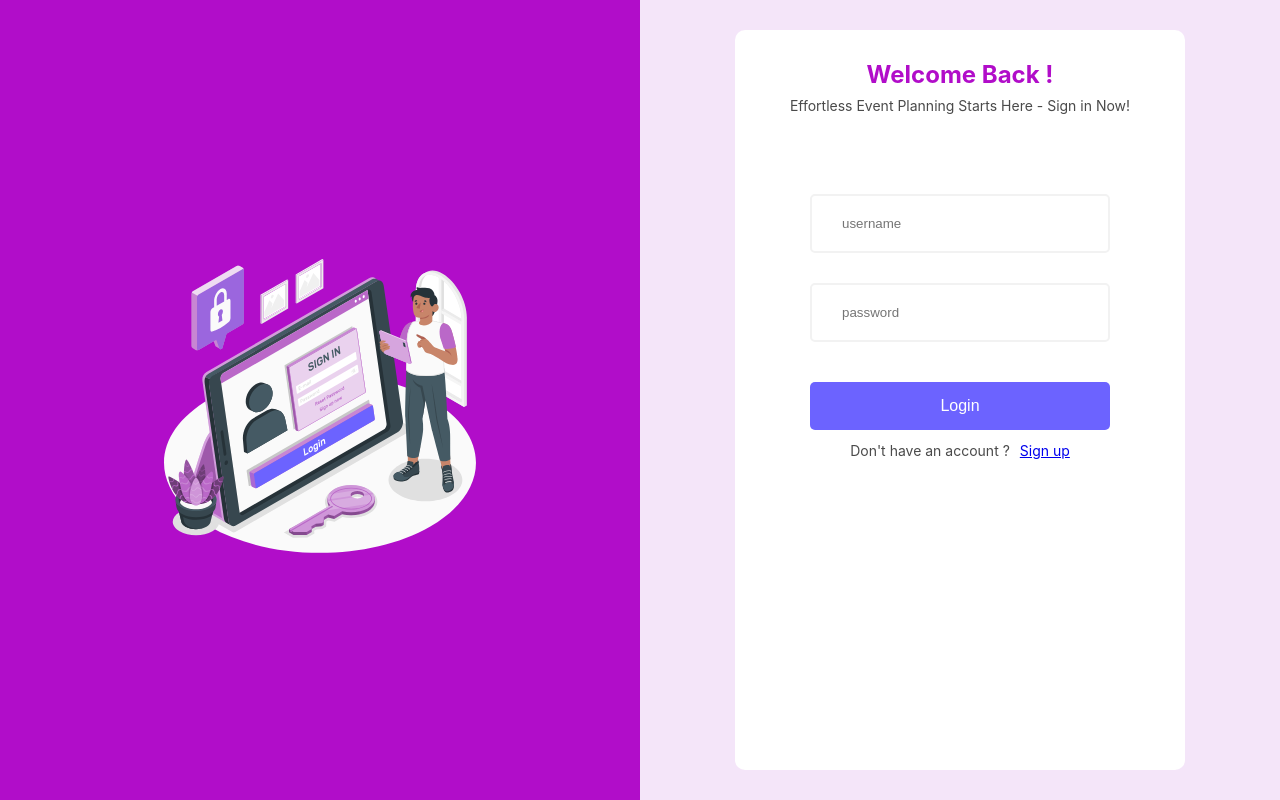
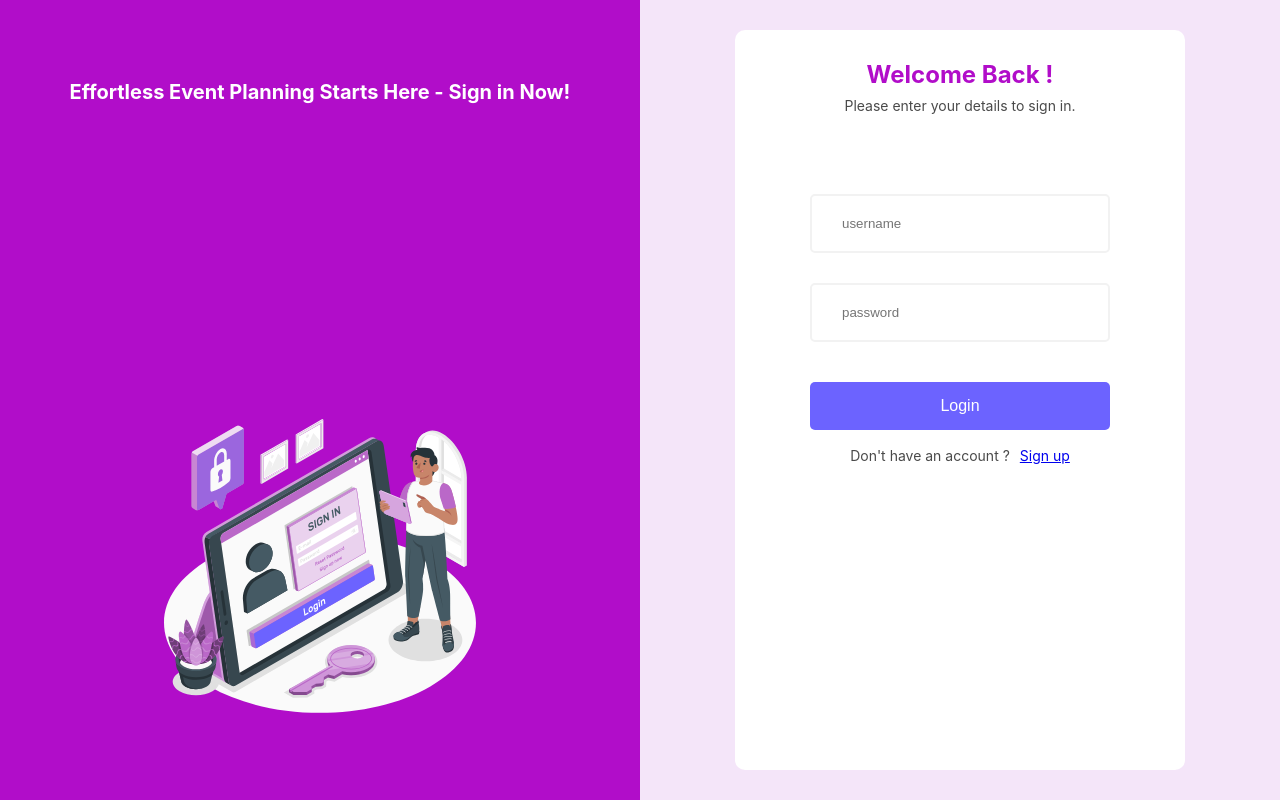
Before and after one commit to Akshay-Jayan3/eventApp-client, a React (Create React App) app: page /login in a window 1280 px wide. Built offline with nearby package versions, Linux system fonts and the light colour scheme.

Commit message:
add change in login tag line

```diff
--- a/src/Pages/Auth/Login/index.js
+++ b/src/Pages/Auth/Login/index.js
@@ -36,7 +36,7 @@ const Login = () => {
   };
   return (
     <div className="login">
-      <div className="left_container"><img src={image} alt="login_image"/></div>
+      <div className="left_container"> <h3>Effortless Event Planning Starts Here - Sign in Now!</h3><img src={image} alt="login_image"/></div>
       <div className="right_container"><LoginCard credentials={credentials} handleLogin={handleLogin} handleInputChange={handleInputChange}/></div>
 
 
--- a/src/components/login/index.js
+++ b/src/components/login/index.js
@@ -4,11 +4,12 @@ import styles from "./styles.module.scss";
 const LoginCard = ({ credentials, handleLogin, handleInputChange }) => {
   return (
     <div className={styles.container}>
+      <div className={styles.wrapper}>
         <div className={styles.welcome}>
           <h2>Welcome Back !</h2>
-        <p>Effortless Event Planning Starts Here - Sign in Now!</p>
+          <p>Please enter your details to sign in.</p>
         </div>
-
+        <div>
           <form onSubmit={handleLogin}>
             <div>
               <input
@@ -33,8 +34,15 @@ const LoginCard = ({ credentials, handleLogin, handleInputChange }) => {
             </div>
             <br />
             <button type="submit">Login</button>
+            <div className={styles.signup}>
+              <p>Don't have an account ?</p>
+              <span>
+                <a href="/signup">Sign up</a>
+              </span>
+            </div>
           </form>
-      <div className={styles.signup}><p>Don't have an account ?</p><span><a href="/signup">Sign up</a></span></div>
+        </div>
+      </div>
     </div>
   );
 };
--- a/src/main.scss
+++ b/src/main.scss
@@ -19,11 +19,17 @@ body{
     width:50%;
     height: 100vh;
     display: flex;
-    justify-content: center;
+    flex-direction: column;
+    justify-content: space-between;
+    padding-block: 80px;
     align-items: center;
     background-color: #B10DC9;
     img{
         width:50%
+    }
+    h3{
+        color:#fff;
+        font-size: 20px;
     }
 }
    .right_container{
```
Lines whose indentation alone changed are shown as unchanged.
